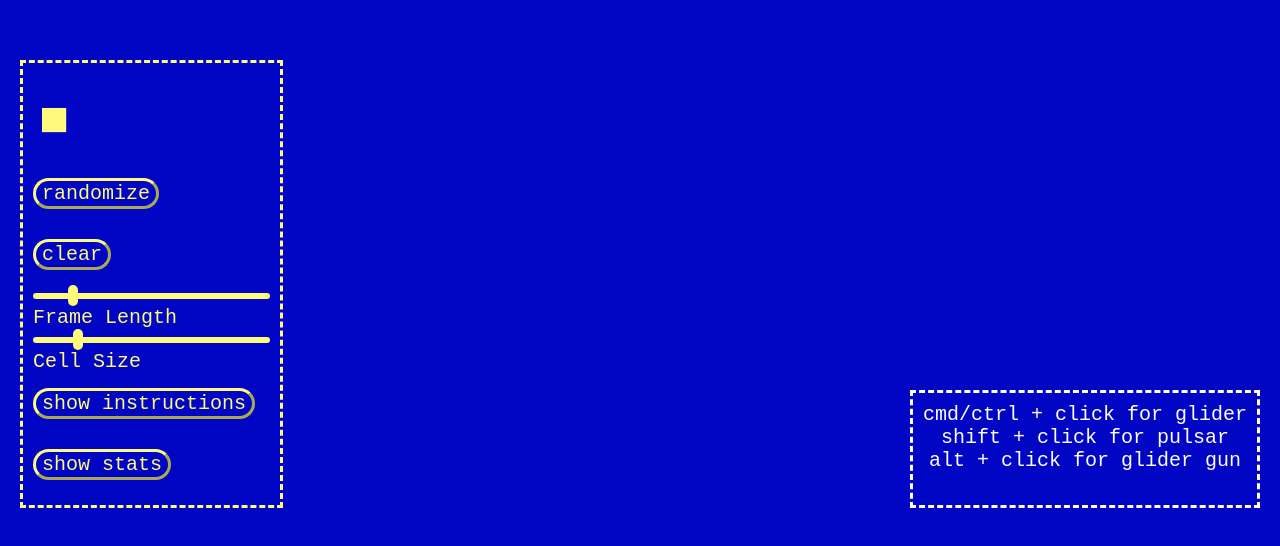
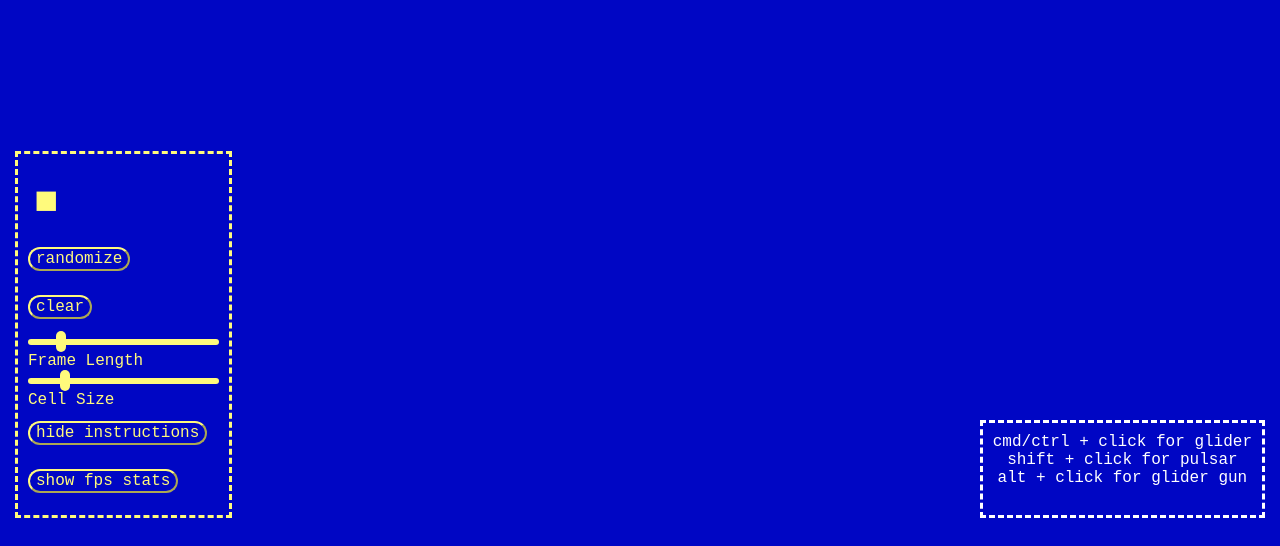
Before and after one commit to radio-alice/wasm-rust-GoL, a website built with webpack: page www/index.html in a window 1280 px wide. Shown: the part 262-808 px from the top of the page. Built offline with nearby package versions, Linux system fonts and the light colour scheme; what wasm-game-of-life would draw is missing.

Commit message:
show/hide stuff

```diff
--- a/www/index.html
+++ b/www/index.html
@@ -16,8 +16,8 @@
         <label for="FrameLength">Frame Length</label>
         <input type="range" name="CellSize" id="cslider" min="3" max="100" value="20">
         <label for="CellSize">Cell Size</label>
-        <button id="showIns" class="textB">show instructions</button>
-        <button id="showFps" class="textB">show stats</button>
+        <button id="showIns" class="textB">hide instructions</button>
+        <button id="showFps" class="textB">show fps stats</button>
         <div id="fps"></div>
       </div>
       <div id="instructions">
--- a/www/index.js
+++ b/www/index.js
@@ -215,9 +215,11 @@ const showFps = document.getElementById("showFps");
 var fpsDisplay = false;
 showFps.addEventListener("click", event => {
   if (fpsDisplay) {
+    showFps.textContent = "show fps stats";
     fps.fps.style.display = "none";
     fpsDisplay = false;
   } else {
+    showFps.textContent = "hide fps stats";
     fps.fps.style.display = "inline";
     fpsDisplay = true;
   }
@@ -228,8 +230,10 @@ const instructions = document.getElementById("instructions")
 showIns.addEventListener("click", event => {
   if (instructions.style.display !== "none") {
     instructions.style.display = "none";
+    showIns.textContent = "show instructions";
   } else {
     instructions.style.display = "block";
+    showIns.textContent = "hide instructions";
   }
 });
 
--- a/www/styles.css
+++ b/www/styles.css
@@ -16,8 +16,8 @@ main {
 }
 .controls {
   position: fixed;
-  bottom: 30px;
-  left: 20px;
+  bottom: 20px;
+  left: 15px;
   background-color: Transparent;
   border: 0;
   outline: 0;
@@ -26,7 +26,7 @@ main {
   flex-direction: column;
   align-items: flex-start;
   justify-content: space-around;
-  font-size: 20px;
+  font-size: 16px;
   font-family: monospace;
   border-width: 3px;
   border-style: dashed;
@@ -36,14 +36,14 @@ main {
 }
 #instructions {
   position: fixed;
-  bottom: 30px;
-  right: 20px;
+  bottom: 20px;
+  right: 15px;
   background-color: Transparent;
   border: 0;
   outline: 0;
   color: white;
   text-align: center;
-  font-size: 20px;
+  font-size: 16px;
   font-family: monospace;
   border-width: 3px;
   border-style: dashed;
@@ -54,7 +54,7 @@ button, input {
   background-color: Transparent;
   outline: 0;
   color: #fffa7c;
-  margin: 15px;
+  margin: 12px;
   margin-left: 0;
   border-radius: 50px;
 }
@@ -62,20 +62,20 @@ pre {
   margin: 10px;
 }
 #play-pause {
-  font-size: 50px;
+  font-size: 40px;
   border: 0;
 }
 .textB {
-  font-size: 20px;
+  font-size: 16px;
   font-family: monospace;
-  border-width: 3px;
+  border-width: 2px;
   border-color: #fffa7c;
 }
 #fps {
   white-space: pre;
   color: white;
   display: none;
-  font-size: 15px;
+  font-size: 12px;
 }
 input[type=range] {
   -webkit-appearance: none;
```
